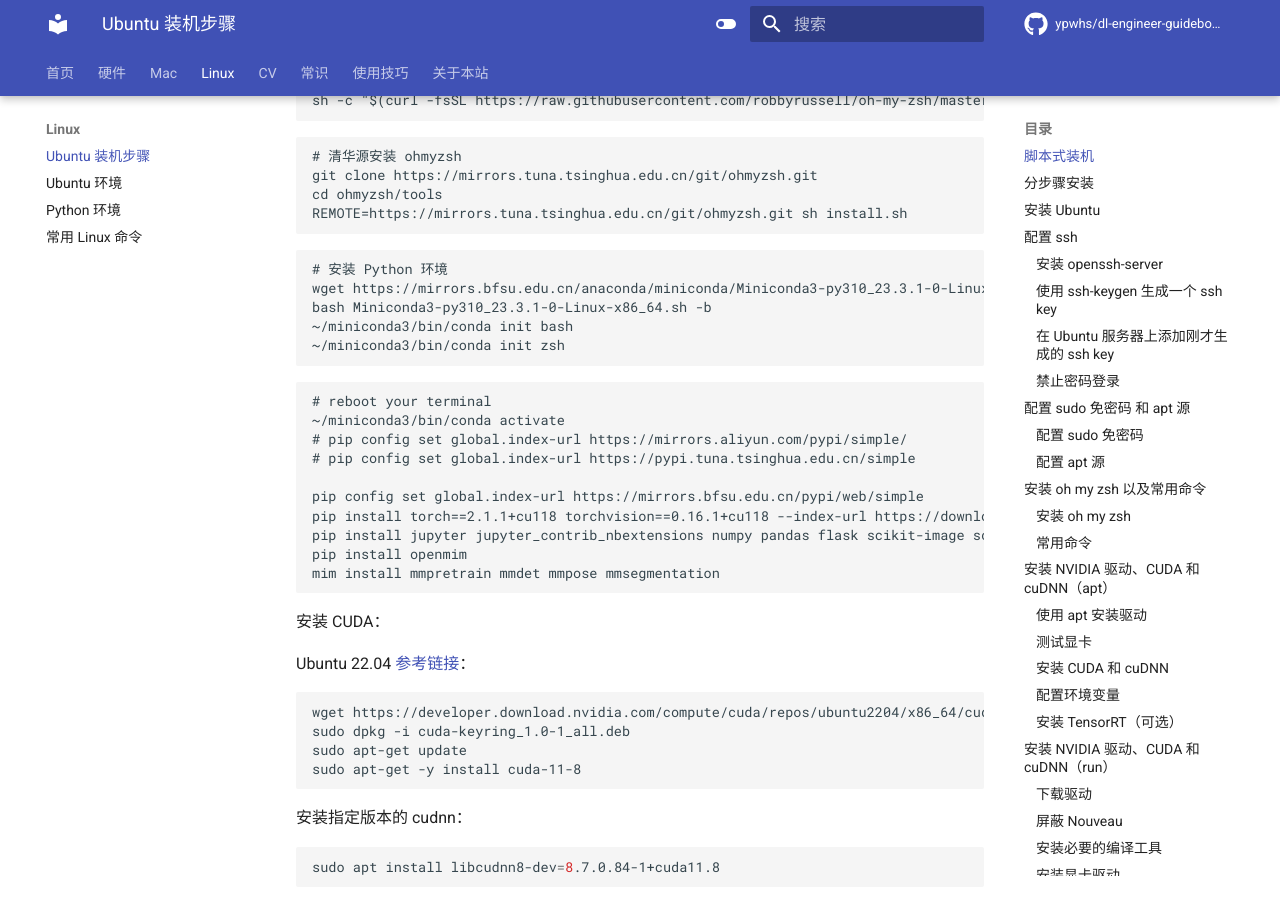
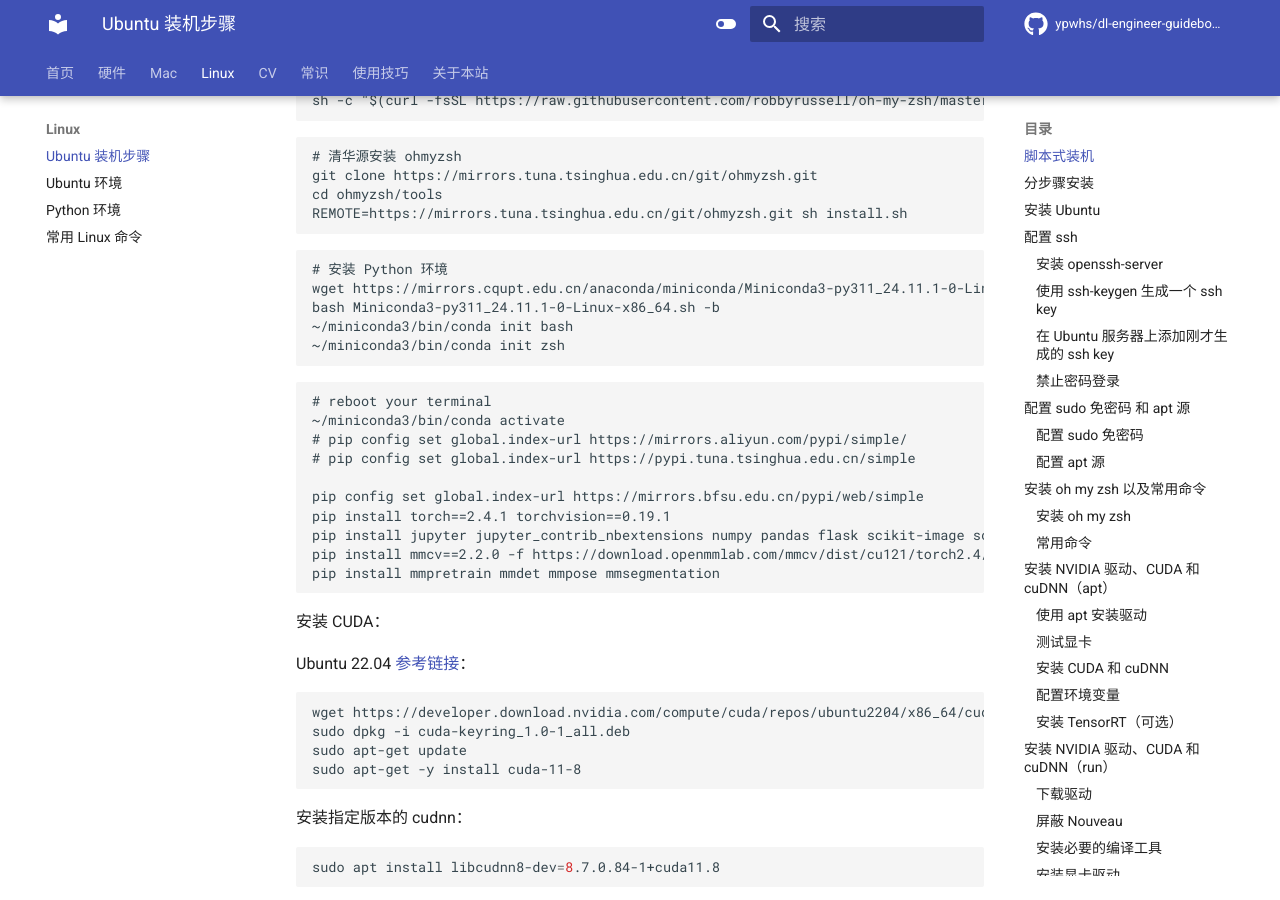
Before and after one commit to ypwhs/dl-engineer-guidebook, an MkDocs documentation site: the page built from docs/ubuntu-install-guide.md, in a window 1280 px wide and 900 px high, scrolled down 528 px. Built offline with MkDocs 1.6.1 and Material for MkDocs 9.7.7, drawn with Linux system fonts in a browser that asks for light colours; comment, search, counter and statistics services are not loaded.

Commit message:
Update ubuntu-install-guide.md

````diff
--- a/docs/ubuntu-install-guide.md
+++ b/docs/ubuntu-install-guide.md
@@ -33,8 +33,8 @@
 
 ```
 # 安装 Python 环境
-wget https://mirrors.bfsu.edu.cn/anaconda/miniconda/Miniconda3-py310_23.3.1-0-Linux-x86_64.sh
-bash Miniconda3-py310_23.3.1-0-Linux-x86_64.sh -b
+wget https://mirrors.cqupt.edu.cn/anaconda/miniconda/Miniconda3-py311_24.11.1-0-Linux-x86_64.sh
+bash Miniconda3-py311_24.11.1-0-Linux-x86_64.sh -b
 ~/miniconda3/bin/conda init bash
 ~/miniconda3/bin/conda init zsh
 ```
@@ -46,10 +46,10 @@
 # pip config set global.index-url https://pypi.tuna.tsinghua.edu.cn/simple
 
 pip config set global.index-url https://mirrors.bfsu.edu.cn/pypi/web/simple
-pip install torch==2.1.1+cu118 torchvision==0.16.1+cu118 --index-url https://download.pytorch.org/whl/cu118
+pip install torch==2.4.1 torchvision==0.19.1
 pip install jupyter jupyter_contrib_nbextensions numpy pandas flask scikit-image scikit-learn matplotlib opencv-python pillow tqdm openpyxl ninja xtcocotools json_tricks munkres shapely ftfy pytest regex pyyaml yapf cython build twine memory_profiler
-pip install openmim
-mim install mmpretrain mmdet mmpose mmsegmentation
+pip install mmcv==2.2.0 -f https://download.openmmlab.com/mmcv/dist/cu121/torch2.4/index.html
+pip install mmpretrain mmdet mmpose mmsegmentation
 ```
 
 安装 CUDA：
````
